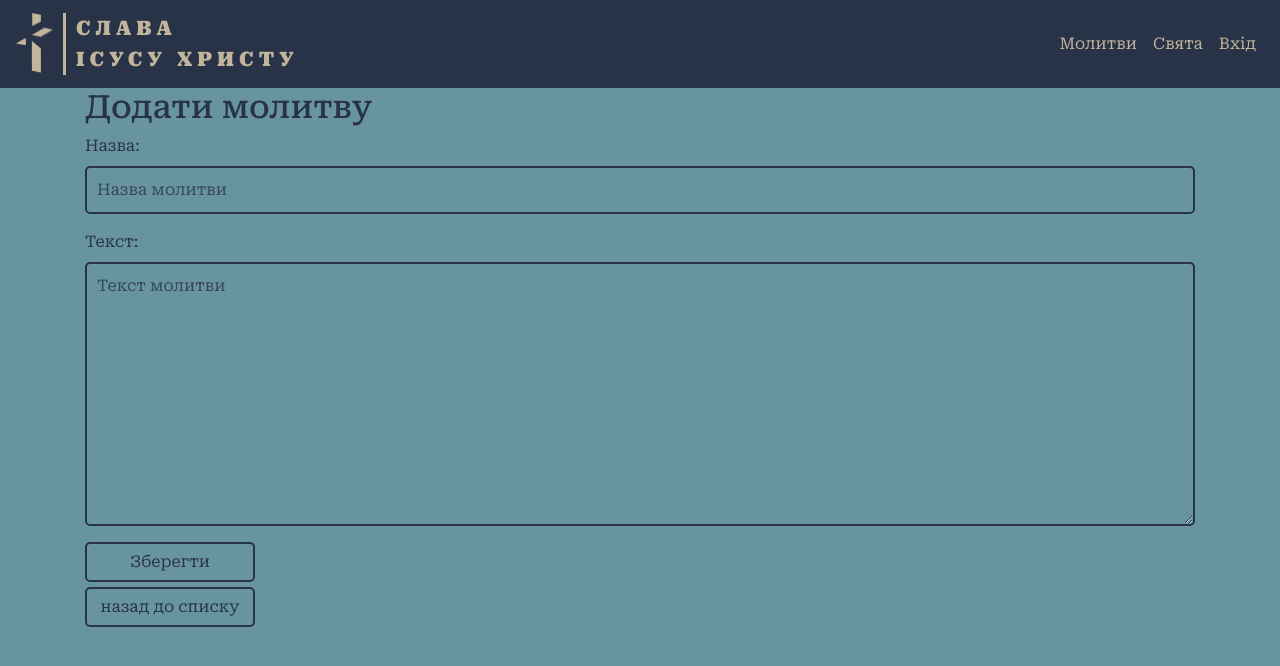
After one commit to ternosite/prayer_book, a Django app: page /texty/add in a window 1280 px wide. The commit adds this page. Shown: the top 666 px of the page. Run offline with Django 5.2, Linux system fonts and the light colour scheme; some libraries are stand-ins or nearby versions.

Commit message:
створив можливість введення молитв зі сторінки

```diff
--- /dev/null
+++ b/molytovnyk/texty/forms.py
@@ -0,0 +1,15 @@
+from django import forms
+from .models import Prayer
+
+class PrayerForm(forms.ModelForm):
+    class Meta:
+        model = Prayer
+        fields = ['name', 'text']
+        widgets = {
+            'name': forms.TextInput(attrs={'class': 'form-control', 'placeholder': 'Назва молитви'}),
+            'text': forms.Textarea(attrs={'class': 'form-control', 'placeholder': 'Текст молитви'}),
+        }
+        labels = {
+            'name': 'Назва',
+            'text': 'Текст',
+        }
--- /dev/null
+++ b/molytovnyk/texty/static/texty/style.css
@@ -0,0 +1,45 @@
+.btn-outline-custom {
+  background-color: transparent;
+  color: #283347;
+  border: 2px solid #283347;
+  border-radius: 5px;
+  text-align: center;
+  text-decoration: none;
+  display: inline-block;
+  width: 170px;
+}
+
+.btn-outline-custom:hover {
+  background-color: #283347;
+  color: #6894A1;
+  border: 2px solid #283347;
+}
+
+.btn-form {
+  margin-bottom: 5px;
+}
+
+/* Стили для текстовых полей */
+.form-control {
+  background-color: #6894A1; /* Цвет фона */
+  border: 2px solid #283347; /* Граница */
+  color: #283347; /* Цвет текста */
+  border-radius: 5px; /* Закруглённые углы (по желанию) */
+  padding: 10px; /* Внутренние отступы */
+  font-size: 16px; /* Размер текста */
+}
+
+/* Стили при фокусе на поле */
+.form-control:focus {
+  background-color: #6894A1;
+  outline: none;
+  border-color: #283347; /* Цвет границы при фокусе */
+  box-shadow: 0 5px 15px rgba(40, 51, 71, 0.5); /* Эффект свечения */
+  color: #283347;
+}
+
+/* Стили для плейсхолдера */
+.form-control::placeholder {
+  color: #283347; /* Цвет текста плейсхолдера */
+  opacity: 0.8; /* Прозрачность */
+}
--- /dev/null
+++ b/molytovnyk/texty/templates/texty/add_prayer.html
@@ -0,0 +1,20 @@
+{% extends 'layout/basic.html' %}
+
+{% load static %}
+
+{% block styles %}
+    <link rel="stylesheet" href="{% static 'texty/style.css' %}">
+{% endblock styles %}
+
+{% block content %}
+
+<h2>Додати молитву</h2>
+
+<form action="" method="POST">
+    {% csrf_token %}
+    {{ form.as_p }}
+    <button class="btn btn-form btn-primery btn-outline-custom">Зберегти</button>
+</form>
+<a href="{% url 'texty:prayer_list' %} " class="btn btn-primery btn-outline-custom">назад до списку</a>
+
+{% endblock content %}
--- a/molytovnyk/texty/urls.py
+++ b/molytovnyk/texty/urls.py
@@ -1,11 +1,13 @@
 from django.urls import path
-from .views import PrayerListView
+from .views import PrayerListView, add_prayer
+
 
 
 app_name = 'texty'
 
 urlpatterns = [
     path('', PrayerListView.as_view(), name='prayer_list'),
+    path('add', add_prayer, name='add_prayer'),
     # path('', index, name='index'),
     # path('<str:page>/', mol_pages, name='pages'),
 ]
--- a/molytovnyk/texty/views.py
+++ b/molytovnyk/texty/views.py
@@ -3,13 +3,27 @@
 # from django.template import TemplateDoesNotExist
 # from django.template.loader import get_template
 
+from urllib import request
 from django.views.generic import ListView
 from .models import Prayer
+from django.shortcuts import render, redirect
+from .forms import PrayerForm
 
 class PrayerListView(ListView):
     model = Prayer
     template_name = 'texty/prayer_list.html'
     context_object_name = 'prayers'
+
+
+def add_prayer(request):
+    if request.method == 'POST':
+        form = PrayerForm(request.POST)
+        if form.is_valid():
+            form.save()
+            return redirect('texty:prayer_list')
+    else:
+        form = PrayerForm()
+    return render(request, 'texty/add_prayer.html', {'form': form})
 
 
 
```
Also changed, not shown: molytovnyk/texty/templates/texty/prayer_list.html (+7 -0 lines).
